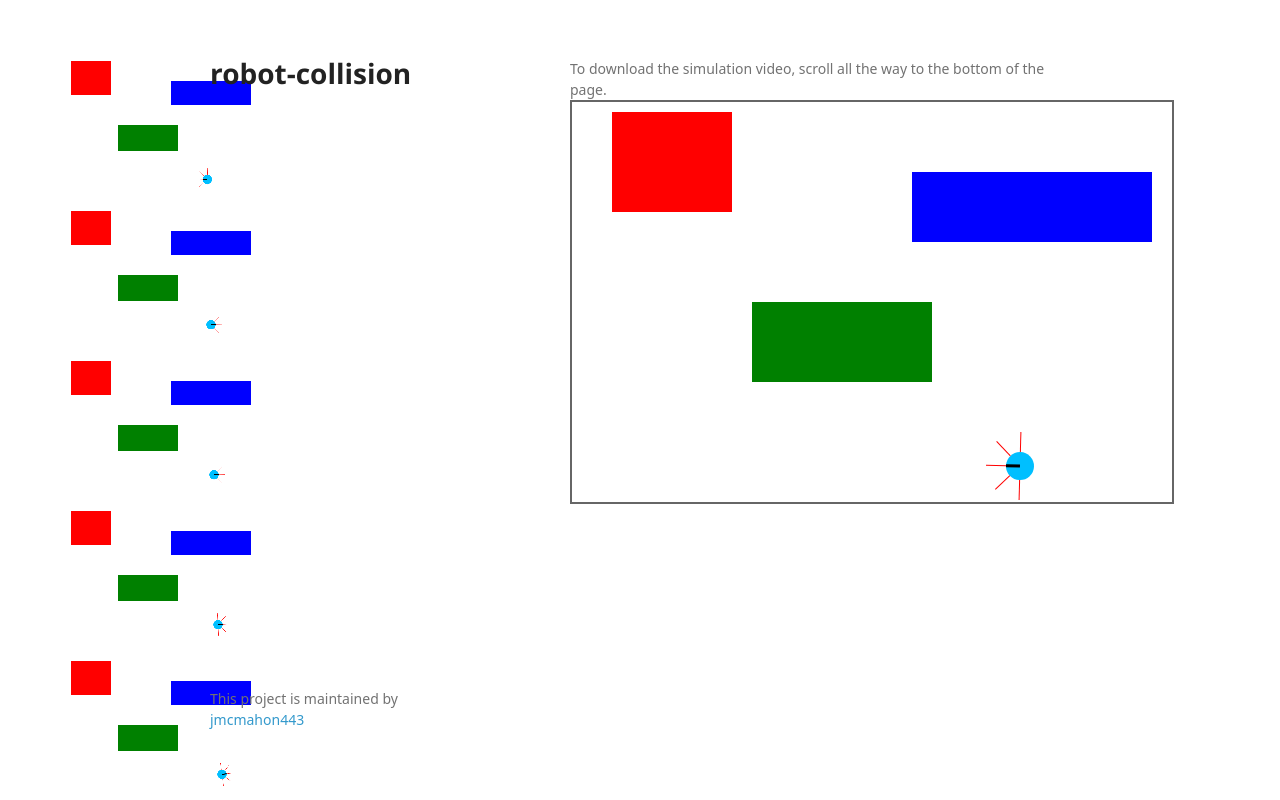
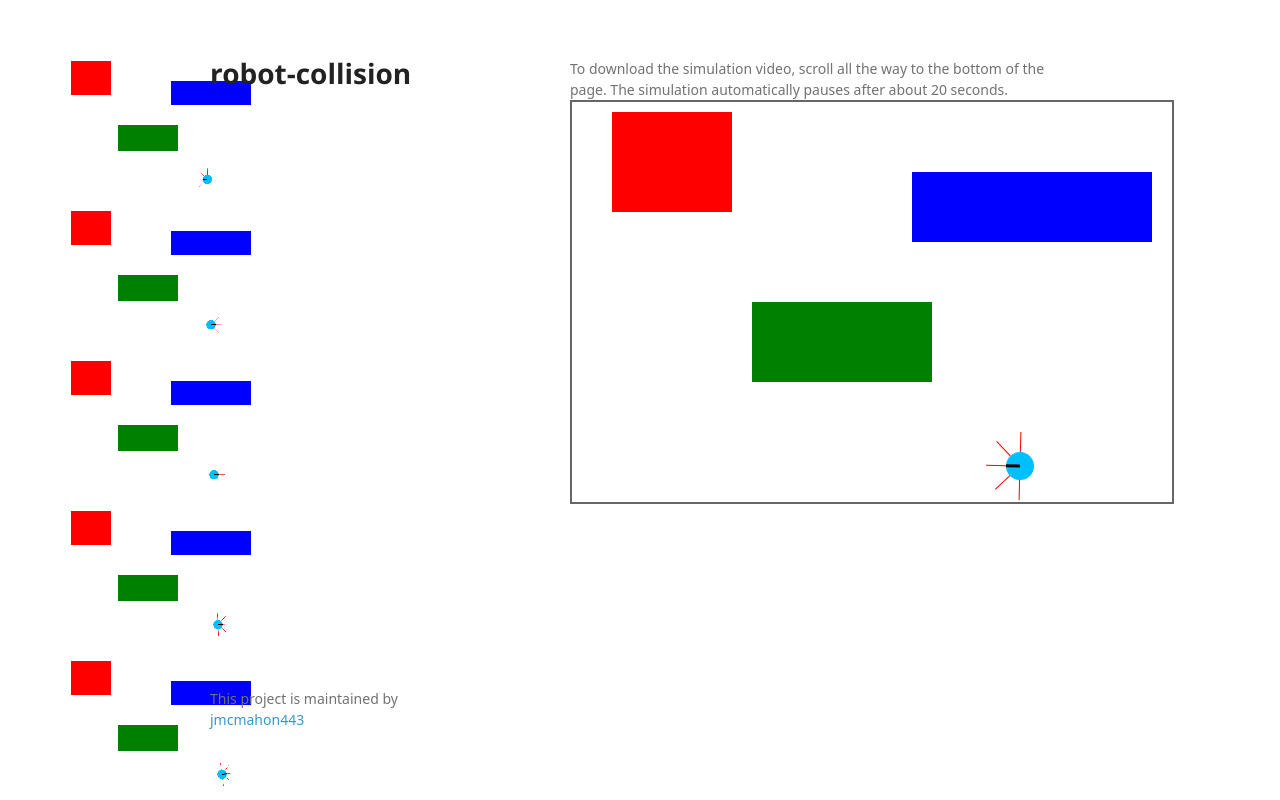
Before and after one commit to jmcmahon443/robot-collision, a plain HTML site: page index.html in a window 1280 px wide. Shown: the top 800 px of the page. Drawn offline with Linux system fonts and the light colour scheme; a web font is replaced by a local one.

Commit message:
More text.

```diff
--- a/index.html
+++ b/index.html
@@ -17,7 +17,7 @@
         <h1>robot-collision</h1>
       </header>
       <section>
-        To download the simulation video, scroll all the way to the bottom of the page.
+        To download the simulation video, scroll all the way to the bottom of the page. The simulation automatically pauses after about 20 seconds.
         <canvas id="canvas" width="600" height="400"></canvas>
       </section>
       <footer>
```
